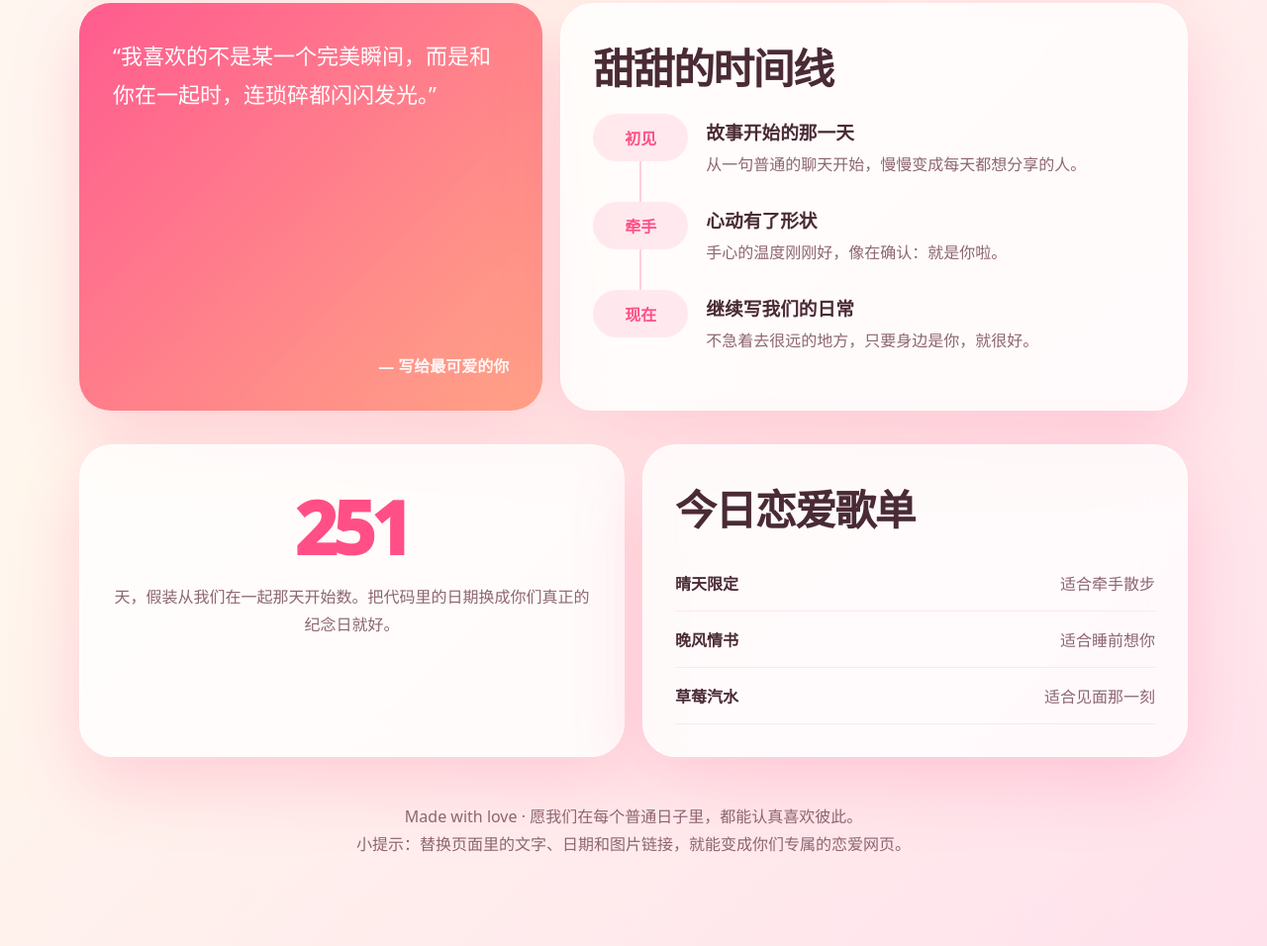
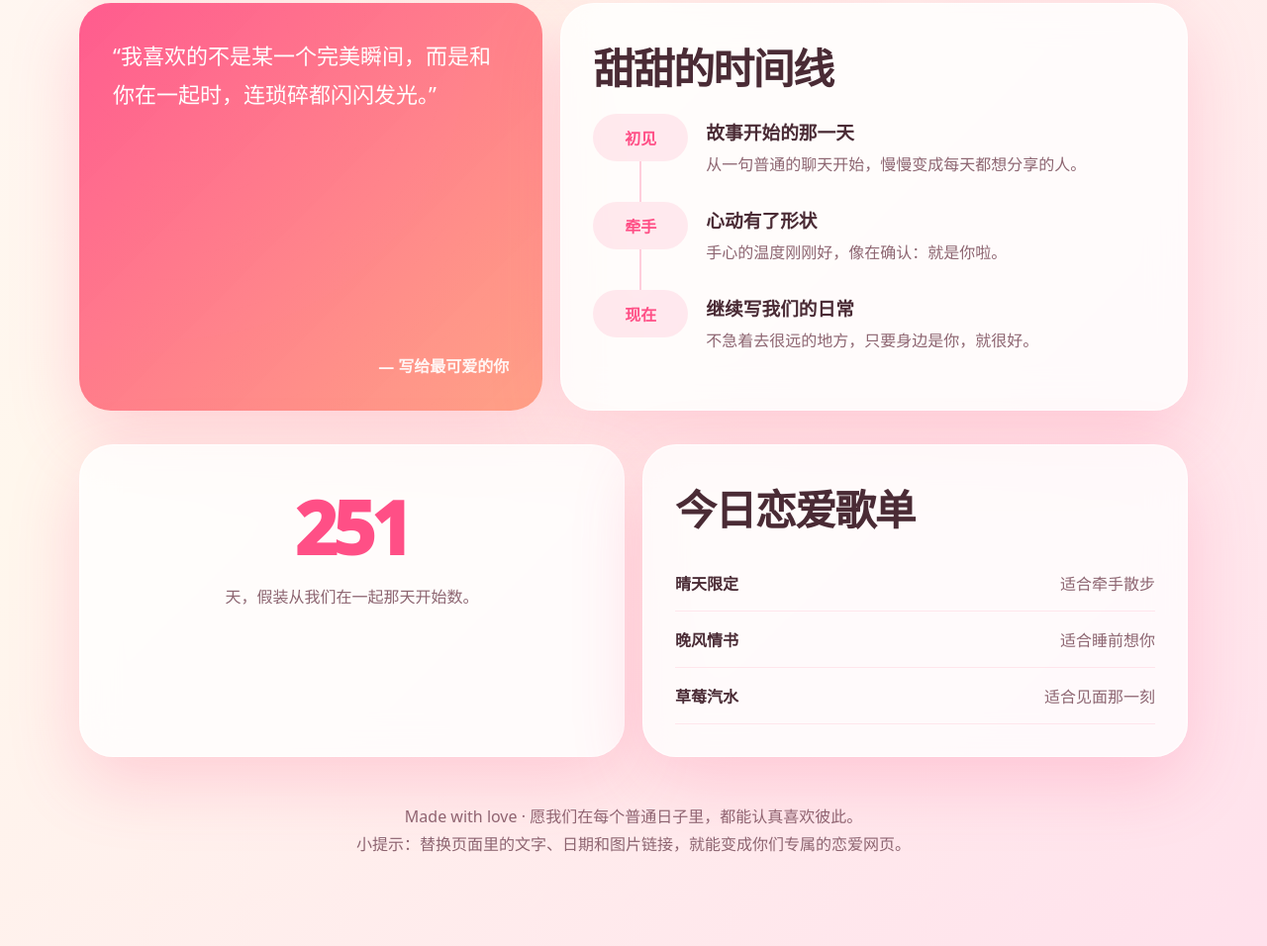
Before and after one commit to pancrasyang/love, a plain HTML site: page index.html in a window 1280 px wide. Shown: the part 1050-2006 px from the top of the page at 99% size. Drawn offline with Linux system fonts and the light colour scheme.

Commit message:
Update index.html

```diff
--- a/index.html
+++ b/index.html
@@ -547,7 +547,7 @@
     <section class="counter-wrap">
       <div class="counter glass">
         <div class="number" id="daysTogether">0</div>
-        <p>天，假装从我们在一起那天开始数。把代码里的日期换成你们真正的纪念日就好。</p>
+        <p>天，假装从我们在一起那天开始数。</p>
       </div>
 
       <div class="playlist glass">
```
